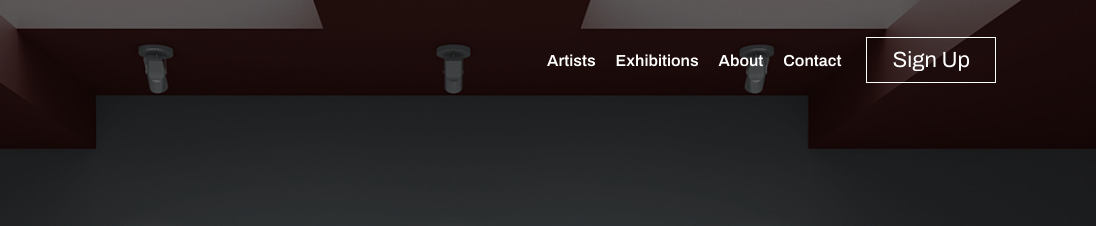
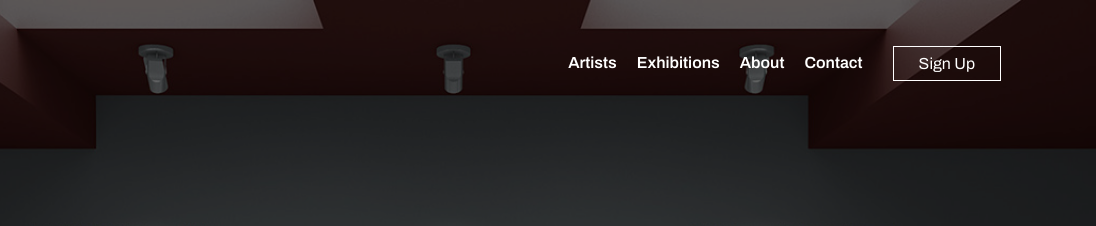
Before and after one commit to alexindevs/uliuwa, a website: page public/index.html in a window 1280 px wide. Shown: the top 226 px of the page, 184-1280 px from the left. Drawn offline with nearby package versions, Linux system fonts and the light colour scheme.

Commit message:
css explore button on all pages

```diff
--- a/public/css/artist.css
+++ b/public/css/artist.css
@@ -115,6 +115,52 @@ body {
   transform: translateY(-0.8rem) rotate(-45deg);
   width: 2rem;
 }
+.navbar button{
+  margin-top: -8px;
+  margin-left: 15px;
+  margin-right: -25px;
+}
+.explore {
+  padding: 10px 25px;
+  background: transparent;
+  border: 1px solid white;
+  color: white;
+  cursor: pointer;
+  font-size: 22px;
+  font-family: "Archivo";
+  display: block;
+  position: relative;
+  overflow: hidden;
+  margin: 0 auto;
+  transition: all 0.5s;
+}
+.explore::before, .explore::after {
+  content: "";
+  display: block;
+  height: 100%;
+  width: 100%;
+  transform: skew(90deg) translate(-50%, -50%);
+  position: absolute;
+  inset: 50%;
+  left: 25%;
+  z-index: -2500;
+  transition: 0.5s ease-out;
+  background-color: white;
+}
+.explore::before, .explore::before {
+  top: -50%;
+  left: -25%;
+  transform: skew(90deg) rotate(180deg) translate(-50%, -50%);
+}
+.explore:hover::before, .explore:hover::before {
+  transform: skew(45deg) rotate(180deg) translate(-50%, -50%);
+}
+.explore:hover::after, .explore:hover::after {
+  transform: skew(45deg) translate(-50%, -50%);
+}
+.explore:hover, .explore:hover {
+  color: black;
+}
 
 @media screen and (max-width: 768px) {
   .navbar {
@@ -139,6 +185,14 @@ body {
   }
   .navbar .navlist li {
     color: white;
+    font-size: 25px;
+  }
+  .navbar .navlist li:hover {
+    font-size: 29px;
+  }
+  .explore{
+    width: 150px;
+    height: 50px;
   }
   .navbar .navlist.active {
     bottom: 0;
--- a/public/css/artistSelection.css
+++ b/public/css/artistSelection.css
@@ -105,6 +105,52 @@ body {
   transform: translateY(-0.8rem) rotate(-45deg);
   width: 2rem;
 }
+.navbar button{
+  margin-top: -8px;
+  margin-left: 15px;
+  margin-right: -25px;
+}
+.explore {
+  padding: 10px 25px;
+  background: transparent;
+  border: 1px solid white;
+  color: white;
+  cursor: pointer;
+  font-size: 22px;
+  font-family: "Archivo";
+  display: block;
+  position: relative;
+  overflow: hidden;
+  margin: 0 auto;
+  transition: all 0.5s;
+}
+.explore::before, .explore::after {
+  content: "";
+  display: block;
+  height: 100%;
+  width: 100%;
+  transform: skew(90deg) translate(-50%, -50%);
+  position: absolute;
+  inset: 50%;
+  left: 25%;
+  z-index: -2500;
+  transition: 0.5s ease-out;
+  background-color: white;
+}
+.explore::before, .explore::before {
+  top: -50%;
+  left: -25%;
+  transform: skew(90deg) rotate(180deg) translate(-50%, -50%);
+}
+.explore:hover::before, .explore:hover::before {
+  transform: skew(45deg) rotate(180deg) translate(-50%, -50%);
+}
+.explore:hover::after, .explore:hover::after {
+  transform: skew(45deg) translate(-50%, -50%);
+}
+.explore:hover, .explore:hover {
+  color: black;
+}
 
 @media screen and (max-width: 768px) {
   .navbar {
@@ -130,6 +176,14 @@ body {
   }
   .navbar .navlist li {
     color: white;
+    font-size: 25px;
+  }
+  .navbar .navlist li:hover {
+    font-size: 29px;
+  }
+  .explore{
+    width: 150px;
+    height: 50px;
   }
   .navbar .navlist.active {
     bottom: 0;
--- a/public/css/contact.css
+++ b/public/css/contact.css
@@ -103,6 +103,52 @@ body {
   transform: translateY(-0.8rem) rotate(-45deg);
   width: 2rem;
 }
+.navbar button{
+  margin-top: -8px;
+  margin-left: 15px;
+  margin-right: -25px;
+}
+.explore {
+  padding: 10px 25px;
+  background: transparent;
+  border: 1px solid white;
+  color: white;
+  cursor: pointer;
+  font-size: 22px;
+  font-family: "Archivo";
+  display: block;
+  position: relative;
+  overflow: hidden;
+  margin: 0 auto;
+  transition: all 0.5s;
+}
+.explore::before, .explore::after {
+  content: "";
+  display: block;
+  height: 100%;
+  width: 100%;
+  transform: skew(90deg) translate(-50%, -50%);
+  position: absolute;
+  inset: 50%;
+  left: 25%;
+  z-index: -2500;
+  transition: 0.5s ease-out;
+  background-color: white;
+}
+.explore::before, .explore::before {
+  top: -50%;
+  left: -25%;
+  transform: skew(90deg) rotate(180deg) translate(-50%, -50%);
+}
+.explore:hover::before, .explore:hover::before {
+  transform: skew(45deg) rotate(180deg) translate(-50%, -50%);
+}
+.explore:hover::after, .explore:hover::after {
+  transform: skew(45deg) translate(-50%, -50%);
+}
+.explore:hover, .explore:hover {
+  color: black;
+}
 
 @media screen and (max-width: 768px) {
   .navbar {
@@ -128,6 +174,14 @@ body {
   }
   .navbar .navlist li {
     color: white;
+    font-size: 25px;
+  }
+  .navbar .navlist li:hover {
+    font-size: 29px;
+  }
+  .explore{
+    width: 150px;
+    height: 50px;
   }
   .navbar .navlist.active {
     bottom: 0;
--- a/public/css/exhibition.css
+++ b/public/css/exhibition.css
@@ -95,6 +95,52 @@ body {
   transform: translateY(-0.8rem) rotate(-45deg);
   width: 2rem;
 }
+.navbar button{
+  margin-top: -8px;
+  margin-left: 15px;
+  margin-right: -25px;
+}
+.explore {
+  padding: 10px 25px;
+  background: transparent;
+  border: 1px solid white;
+  color: white;
+  cursor: pointer;
+  font-size: 22px;
+  font-family: "Archivo";
+  display: block;
+  position: relative;
+  overflow: hidden;
+  margin: 0 auto;
+  transition: all 0.5s;
+}
+.explore::before, .explore::after {
+  content: "";
+  display: block;
+  height: 100%;
+  width: 100%;
+  transform: skew(90deg) translate(-50%, -50%);
+  position: absolute;
+  inset: 50%;
+  left: 25%;
+  z-index: -2500;
+  transition: 0.5s ease-out;
+  background-color: white;
+}
+.explore::before, .explore::before {
+  top: -50%;
+  left: -25%;
+  transform: skew(90deg) rotate(180deg) translate(-50%, -50%);
+}
+.explore:hover::before, .explore:hover::before {
+  transform: skew(45deg) rotate(180deg) translate(-50%, -50%);
+}
+.explore:hover::after, .explore:hover::after {
+  transform: skew(45deg) translate(-50%, -50%);
+}
+.explore:hover, .explore:hover {
+  color: black;
+}
 
 @media screen and (max-width: 768px) {
   .navbar {
@@ -119,6 +165,14 @@ body {
   }
   .navbar .navlist li {
     color: white;
+    font-size: 25px;
+  }
+  .navbar .navlist li:hover {
+    font-size: 29px;
+  }
+  .explore{
+    width: 150px;
+    height: 50px;
   }
   .navbar .navlist.active {
     bottom: 0;
--- a/public/css/style.css
+++ b/public/css/style.css
@@ -53,9 +53,9 @@ body {
   cursor: pointer;
 }
 .navbar button{
-  margin-top: -15px;
+  margin-top: -8px;
   margin-left: 15px;
-  margin-right: -20px;
+  margin-right: -25px;
 }
 
 
@@ -104,6 +104,15 @@ body {
   transform: translateY(-0.8rem) rotate(-45deg);
   width: 2rem;
 }
+.navbar .explore{
+  font-size: 16px;
+  margin-left: 20px;
+  height: 35px;
+  display: flex;
+  justify-content: center;
+  align-items: center;
+  /* margin-bottom: -7px; */
+}
 
 @media screen and (max-width: 768px) {
   .navbar {
@@ -128,6 +137,14 @@ body {
   }
   .navbar .navlist li {
     color: white;
+    font-size: 25px;
+  }
+  .navbar .navlist li:hover {
+    font-size: 29px;
+  }
+  .explore{
+    width: 150px;
+    height: 50px;
   }
   .navbar .navlist.active {
     bottom: 0;
```
